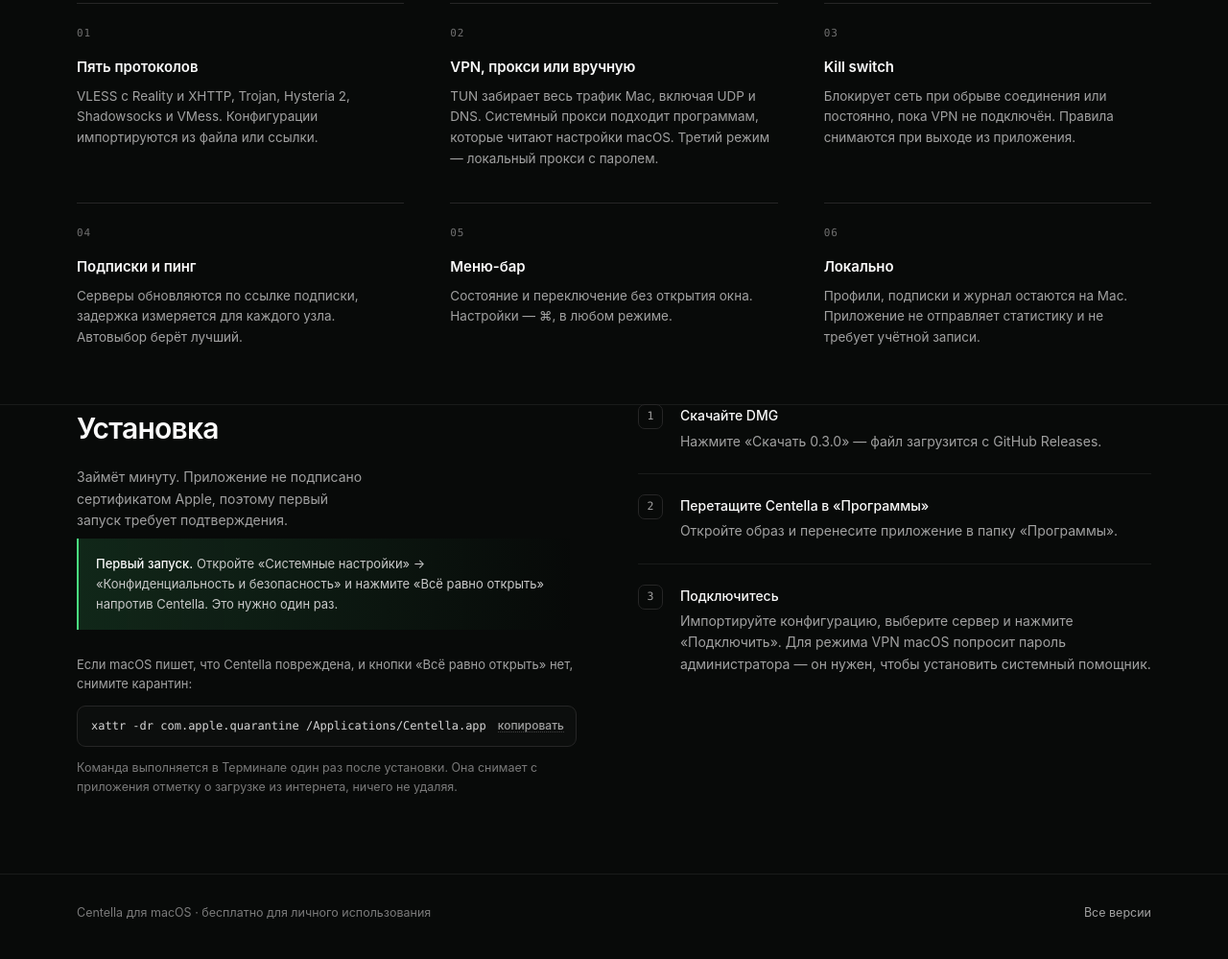
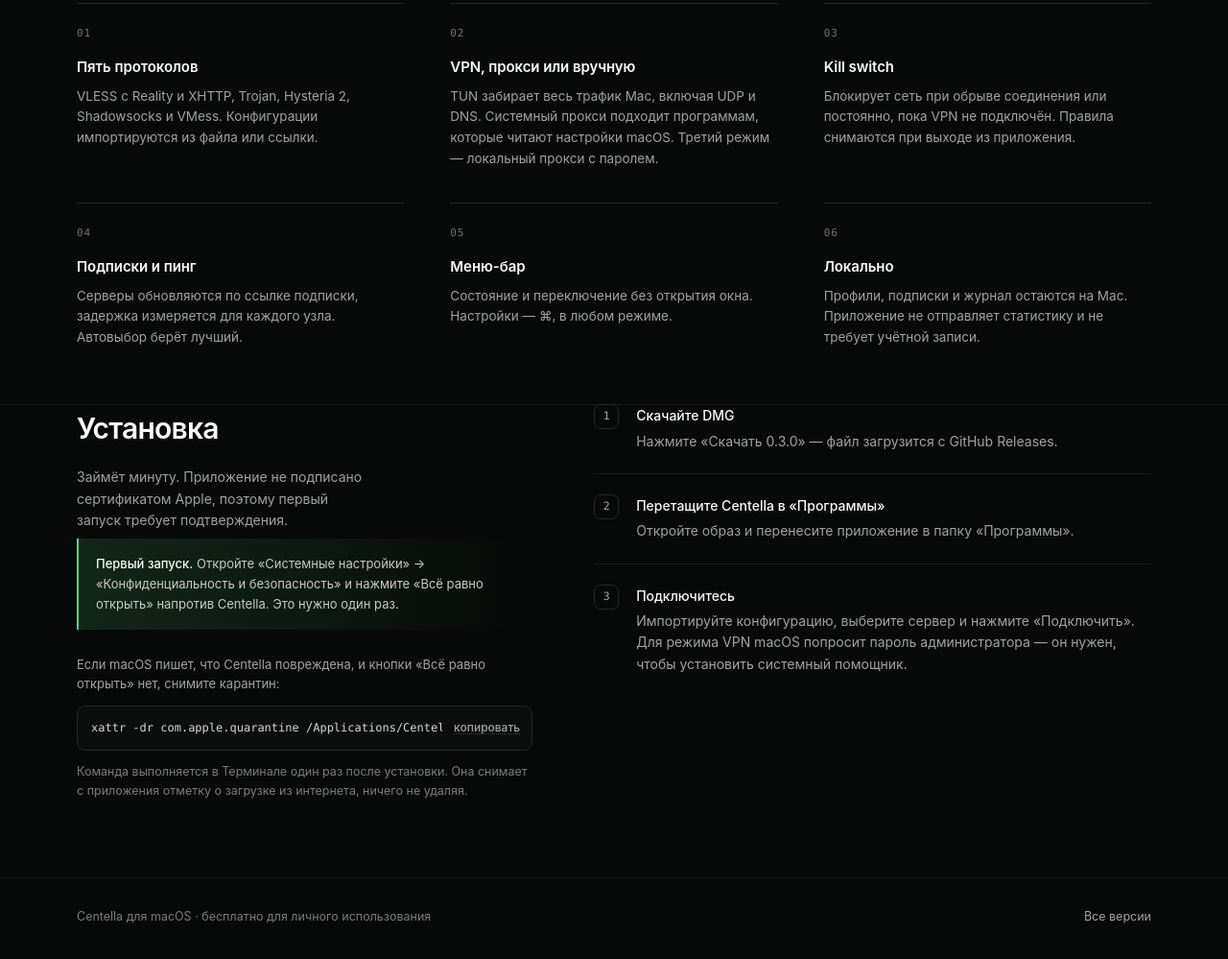
Before and after one commit to LostCode09/centella-download, a plain HTML site: page index.html in a window 1280 px wide. Shown: the part 827-1826 px from the top of the page at 96% size. Drawn offline with Linux system fonts and the light colour scheme.

Commit message:
Keep the terminal command inside the layout on narrow screens

```diff
--- a/index.html
+++ b/index.html
@@ -326,6 +326,8 @@
     padding-bottom: 80px;
   }
 
+  .install > div { min-width: 0; }
+
   .install h2 { margin-bottom: 16px; }
 
   .install .note {
@@ -403,6 +405,8 @@
     display: flex;
     align-items: center;
     gap: 12px;
+    min-width: 0;
+    max-width: 100%;
     padding: 11px 12px 11px 14px;
     border: 1px solid var(--line);
     border-radius: 9px;
@@ -412,7 +416,10 @@
 
   .command code {
     flex: 1;
-    min-width: max-content;
+    min-width: 0;
+    overflow-x: auto;
+    padding: 2px 0;
+    white-space: nowrap;
     font-family: ui-monospace, "SF Mono", Menlo, monospace;
     font-size: 12px;
     color: #D6D6D6;
```
